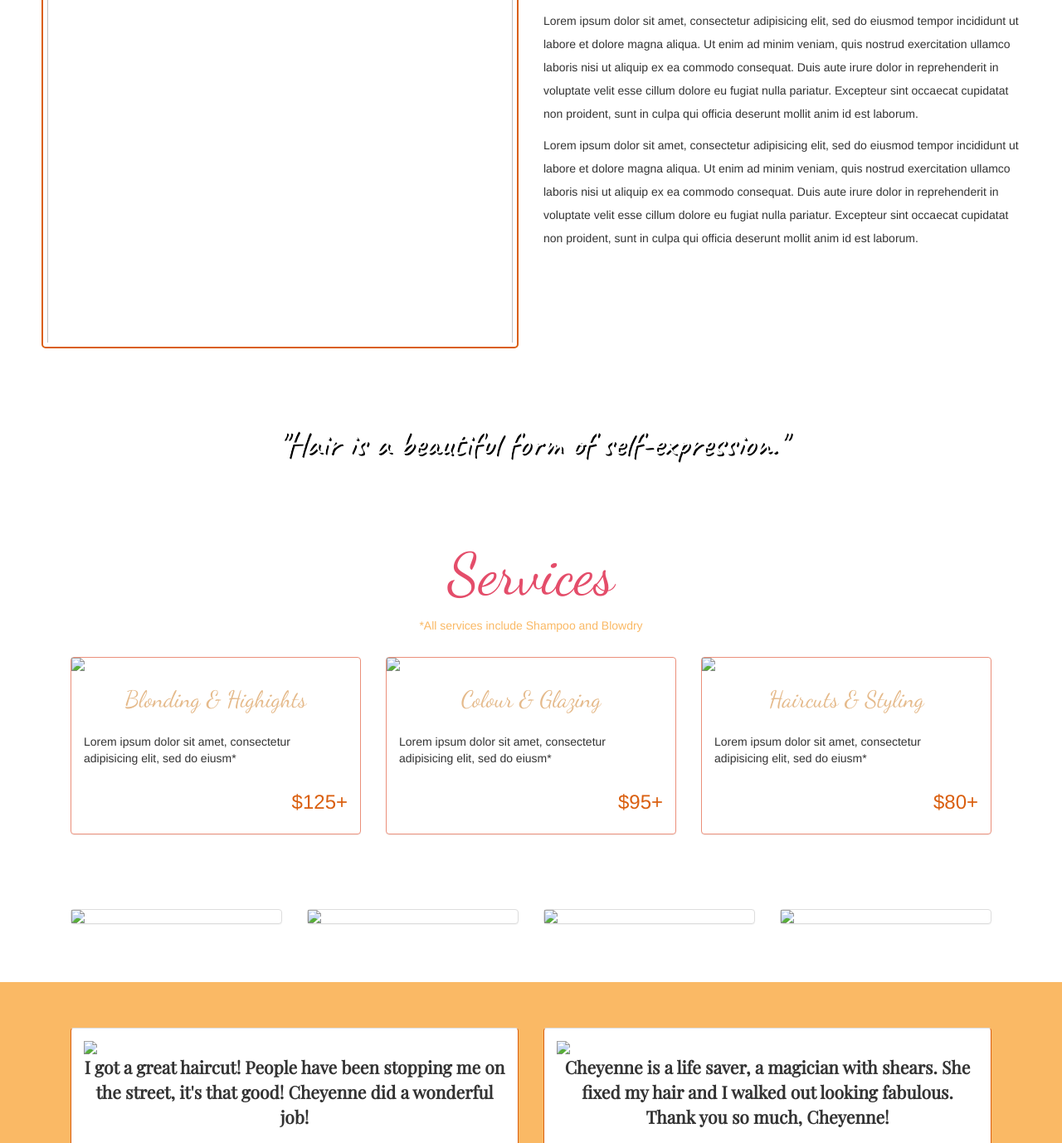
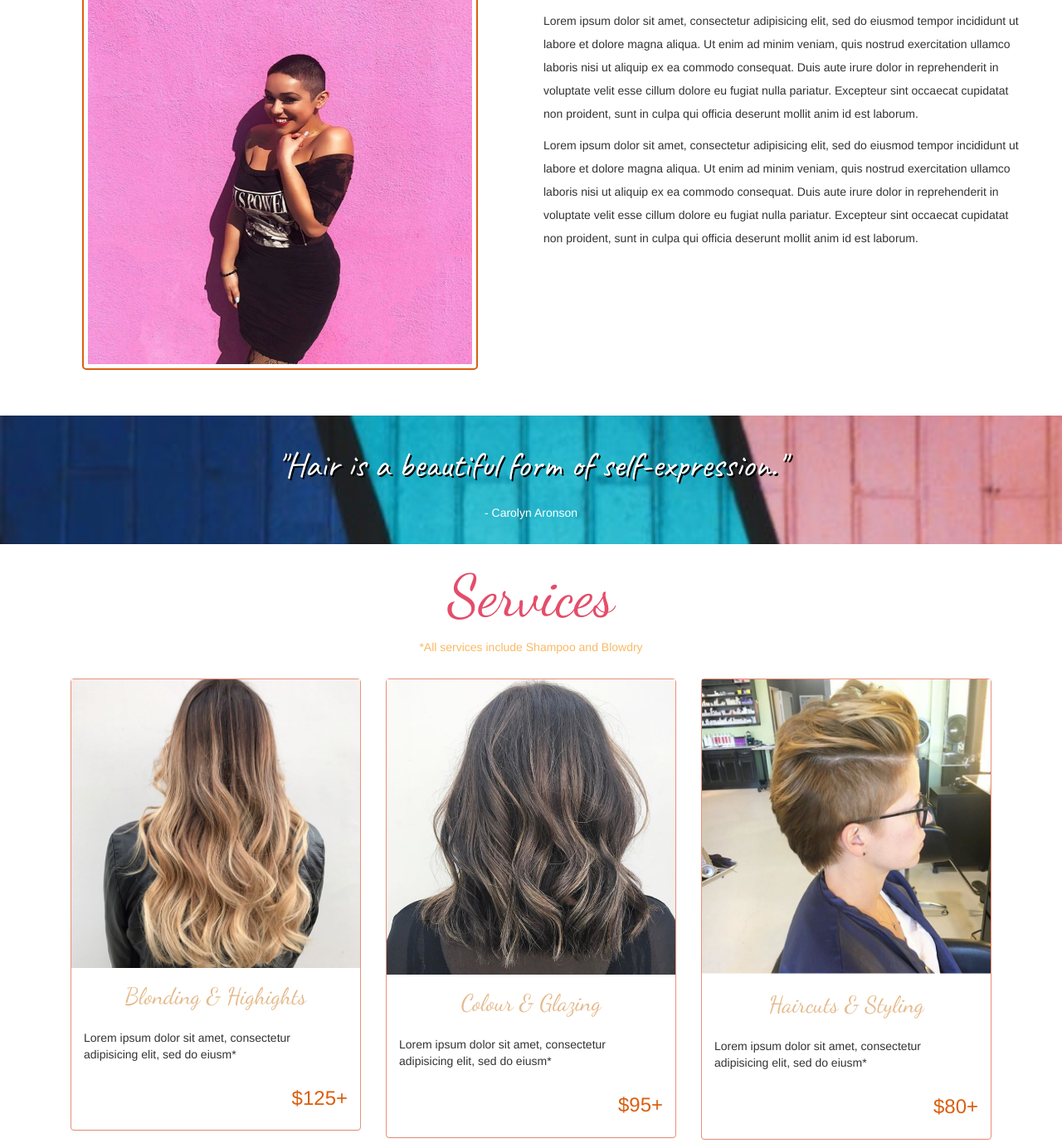
Before and after one commit to Asilo5/CheyennesHairStudio, a plain HTML site: page index.html in a window 1280 px wide. Shown: the part 670-2048 px from the top of the page at 83% size. Drawn offline with nearby package versions, Linux system fonts and the light colour scheme.

Commit message:
Add images folder to images in html and css

```diff
--- a/index.html
+++ b/index.html
@@ -59,7 +59,7 @@
   <div class="row">
 
     <div class="col-md-6 col-sm-6">
-      <img src="mariah.jpg" alt="">
+      <img src="images/mariah.jpg" alt="">
     </div>
 
     <div class="col-md-6 col-sm-6 cheyenne">
@@ -99,7 +99,7 @@
 	   <div class="col-sm-4 col-xs-6">
 
         <div class="panel panel-default blond">
-          <div class="panel-thumbnail"><img src="blowdry.png" class="img-responsive"></div>
+          <div class="panel-thumbnail"><img src="images/blowdry.png" class="img-responsive"></div>
           <div class="panel-body">
             <p class="lead">Blonding & Highights</p>
             <p>Lorem ipsum dolor sit amet, consectetur adipisicing elit, sed do eiusm*</p>
@@ -115,7 +115,7 @@
       <div class="col-sm-4 col-xs-6">
 
       	<div class="panel panel-default colour">
-          <div class="panel-thumbnail"><img src="brown.PNG" class="img-responsive"></div>
+          <div class="panel-thumbnail"><img src="images/brown.PNG" class="img-responsive"></div>
           <div class="panel-body">
             <p class="lead">Colour & Glazing</p>
             <p>Lorem ipsum dolor sit amet, consectetur adipisicing elit, sed do eiusm*</p>
@@ -132,7 +132,7 @@
       <div class="col-sm-4 col-xs-6">
 
       	<div class="panel panel-default haircut">
-          <div class="panel-thumbnail"><img src="mohawk.png" class="img-responsive"></div>
+          <div class="panel-thumbnail"><img src="images/mohawk.png" class="img-responsive"></div>
           <div class="panel-body">
             <p class="lead">Haircuts & Styling</p>
             <p>Lorem ipsum dolor sit amet, consectetur adipisicing elit, sed do eiusm*</p>
@@ -146,26 +146,7 @@
 
 
  </div>
-  </div><!-- Container-->
-
-</section>
-
-<!-- Arrows
-
-<section id="arrow">
-
-<div class="work bounce">
-
-  <img src="scissors.png" alt="">
-
-</div>
-
-</section>
-
--->
-
-
-<!-- Portfolio Slide Show-->
+  </div>
 
 <section id="portfolio">
   <div class="container">
@@ -174,7 +155,7 @@
     <div class="col-sm-3 col-xs-6">
 
        <div class="panel panel-default blond">
-         <div class="panel-thumbnail"><img src="braids.png" class="img-responsive"></div>
+         <div class="panel-thumbnail"><img src="images/braids.png" class="img-responsive"></div>
        </div>
 
 
@@ -183,7 +164,7 @@
      <div class="col-sm-3 col-xs-6">
 
        <div class="panel panel-default colour">
-         <div class="panel-thumbnail"><img src="violete.PNG" class="img-responsive"></div>
+         <div class="panel-thumbnail"><img src="images/violete.PNG" class="img-responsive"></div>
        </div>
 
 
@@ -193,7 +174,7 @@
      <div class="col-sm-3 col-xs-6">
 
        <div class="panel panel-default haircut">
-         <div class="panel-thumbnail"><img src="color.png" class="img-responsive"></div>
+         <div class="panel-thumbnail"><img src="images/color.png" class="img-responsive"></div>
        </div>
 
      </div> <!-- col -->
@@ -202,7 +183,7 @@
        <div class="col-sm-3 col-xs-6">
 
           <div class="panel panel-default blond">
-            <div class="panel-thumbnail"><img src="redhair.PNG" class="img-responsive"></div>
+            <div class="panel-thumbnail"><img src="images/redhair.PNG" class="img-responsive"></div>
           </div>
 
 
@@ -227,7 +208,7 @@
 
         <div class="panel panel-default">
           <div class="panel-body">
-            <div class="panel-thumbnail"><img src="quotes.png" class="img-responsive"></div>
+            <div class="panel-thumbnail"><img src="images/quotes.png" class="img-responsive"></div>
             <div class="tellMeMore">
             <p>I got a great haircut! People have been stopping me on the street, it's that good! Cheyenne did a wonderful job!</p>
             <div class="customer">
@@ -244,7 +225,7 @@
 
         <div class="panel panel-default">
           <div class="panel-body">
-            <div class="panel-thumbnail"><img src="quotes.png" class="img-responsive"></div>
+            <div class="panel-thumbnail"><img src="images/quotes.png" class="img-responsive"></div>
             <div class="tellMeMore">
             <p>Cheyenne is a life saver, a magician with shears. She fixed my hair and I walked out looking fabulous. Thank you so much, Cheyenne!</p>
             <div class="customer">
--- a/style.css
+++ b/style.css
@@ -2,10 +2,6 @@ html, body {
    margin: 0px;
    padding: 0px;
 }
-
-
-/*  HEADER  */
-
 
 .blog-header {
   padding: 15px 5px 15px 5px;
@@ -28,12 +24,9 @@ html, body {
   text-decoration: none;
 }
 
-/*  NAVBAR  */
-
 .row {
   display: inline;
 }
-
 
 .nav {
   padding: 10px;
@@ -53,29 +46,25 @@ nav a:hover {
   text-decoration: none;
 }
 
-
-/*  BACKGROUND  */
-
 #greetings {
-  background: url("background1.jpg") no-repeat;
+  background: url("images/background1.jpg") no-repeat;
   background-attachment: fixed;
   background-size: cover;
   height: 200px;
 }
-
-
-/*  ABOUT  */
 
 #about {
   padding: 35px;
 }
 
 #about img {
-height: 500px;
-width:100%;
-padding: 5px;
-border: 2px solid #DA5F0F;
-border-radius: 5px;
+  height: 526px;
+  width: 83%;
+  padding: 5px;
+  border: 2px solid #DA5F0F;
+  border-radius: 5px;
+  display: block;
+  margin: auto;
 }
 
 #about .about-hey {
@@ -89,13 +78,10 @@ margin-top: 5px;
   line-height: 2em;
 }
 
-
-/*  QUOTE */
-
 #quote {
   text-align: center;
   background-color: #EB8F7A;
-  background: url("background1.jpg") no-repeat;
+  background: url("images/background1.jpg") no-repeat;
   background-attachment: fixed;
   background-size: cover;
   color: white;
@@ -119,9 +105,6 @@ padding-bottom: 30px;
   text-align: center;
   padding: 5px;
 }
-
-
-/*  SERVICES DONE */
 
 #services h5 {
   text-align: center;
@@ -149,59 +132,13 @@ padding-bottom: 30px;
   margin: auto;
 }
 
-
-/*  PICTURES OD HAIR DONE */
-
 #portfolio {
   padding: 30px;
-  background: url("background1.jpg") no-repeat;
+  background: url("images/background1.jpg") no-repeat;
   background-position: center;
   background-attachment: fixed;
   background-size: cover;
 }
-
-.card-image {
-
-}
-
-/*
-
-#arrow {
-padding-top: 20px;
-}
-
-#arrow img {
-  display: block;
-  margin-left: auto;
-  margin-right: auto;
-  height: 80px;
-}
-
-
-.bounce {
-  animation: bounce 2s infinite;
-}
-
-@keyframes bounce{
-  0%, 20%, 50%, 80%, 100% {
-    transform: translateY(0);
-  }
-  40% {
-    transform: translateY(-45px);
-  }
-  60% {
-    transform: translateY(-25px);
-  }
-}
-
-*/
-
-
-
-
-
-
-/*  TESTIMONIALS */
 
 #testimonials {
   background-color: #FAB965;
@@ -231,15 +168,9 @@ padding-top: 20px;
   text-align: center;
 }
 
-
-
-
-/*  CONTACT FORM */
-
-
 #contact {
   padding: 50px;
-  background: url("background1.jpg") no-repeat;
+  background: url("images/background1.jpg") no-repeat;
   background-position: bottom;
   background-attachment: fixed;
   background-size: cover;
@@ -269,10 +200,6 @@ padding-top: 20px;
   text-align: center;
 }
 
-
-
-/*  FOOTER */
-
 footer {
   padding: 20px;
   background-color: #fff;
```
